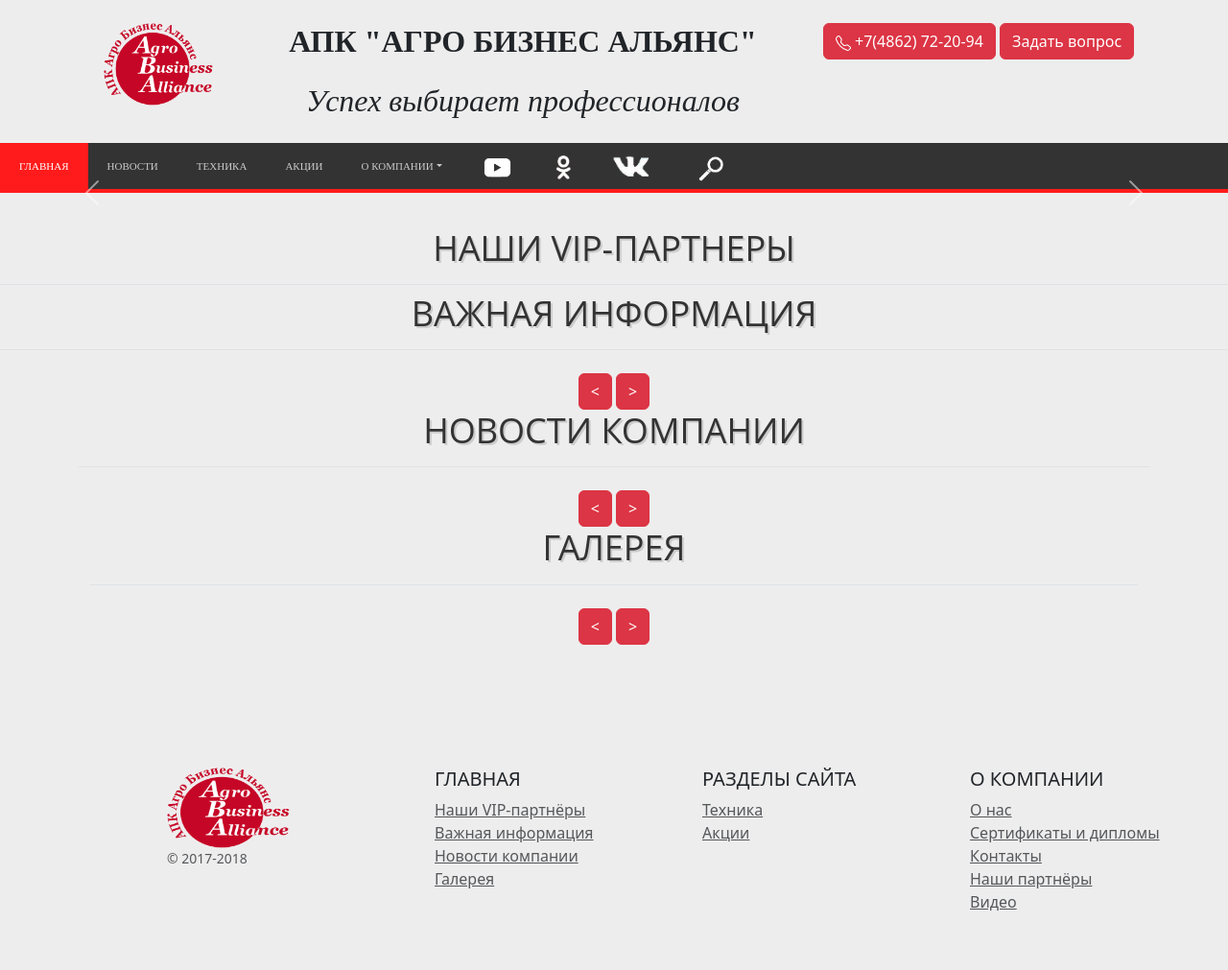
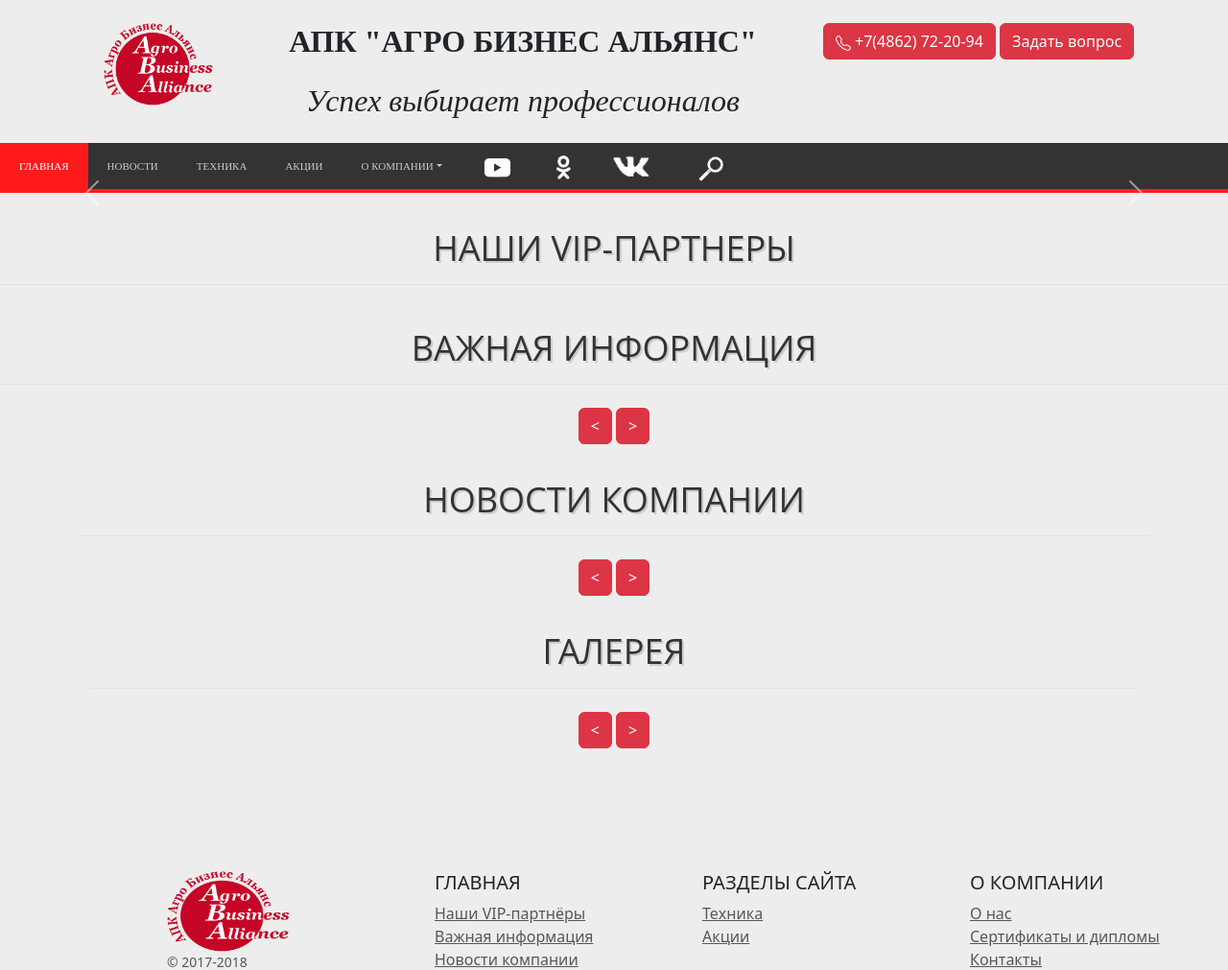
Before and after one commit to mishaniahomi/aba, a Django app: page / in a window 1280 px wide. Shown: the top 1011 px of the page at 96% size. Before the commit the page ends 949 px from the top, so only its background shows below. Run offline with Django 4.2, Linux system fonts and the light colour scheme; data that the repository does not hold is empty; some libraries are stand-ins or nearby versions.

Commit message:
Update index.html

```diff
--- a/templates/main/index.html
+++ b/templates/main/index.html
@@ -91,7 +91,7 @@
 </div>
 {% endif %}
 
-<h3 id="important_information_title" class="pb-3 mb-12  font-italic border-bottom text-center text-shadow">
+<h3 id="important_information_title" class="pb-3 mb-12  font-italic border-bottom text-center text-shadow" style="margin-top: revert;">
   ВАЖНАЯ ИНФОРМАЦИЯ
 </h3>
 <div class="container">
@@ -148,7 +148,7 @@
 
 
 
-<h3 id="news_title" class="pb-3 mb-12  font-italic border-bottom text-center text-shadow">
+<h3 id="news_title" class="pb-3 mb-12  font-italic border-bottom text-center text-shadow" style="margin-top: revert;">
   НОВОСТИ КОМПАНИИ
 </h3>
 
@@ -214,7 +214,7 @@
 
 
 
-<h3 id="galery_id" class="pb-3 mb-12  font-italic border-bottom text-center text-shadow">ГАЛЕРЕЯ</h3>
+<h3 id="galery_id" class="pb-3 mb-12  font-italic border-bottom text-center text-shadow" style="margin-top: revert;">ГАЛЕРЕЯ</h3>
 
 <div class="container">
 
```
